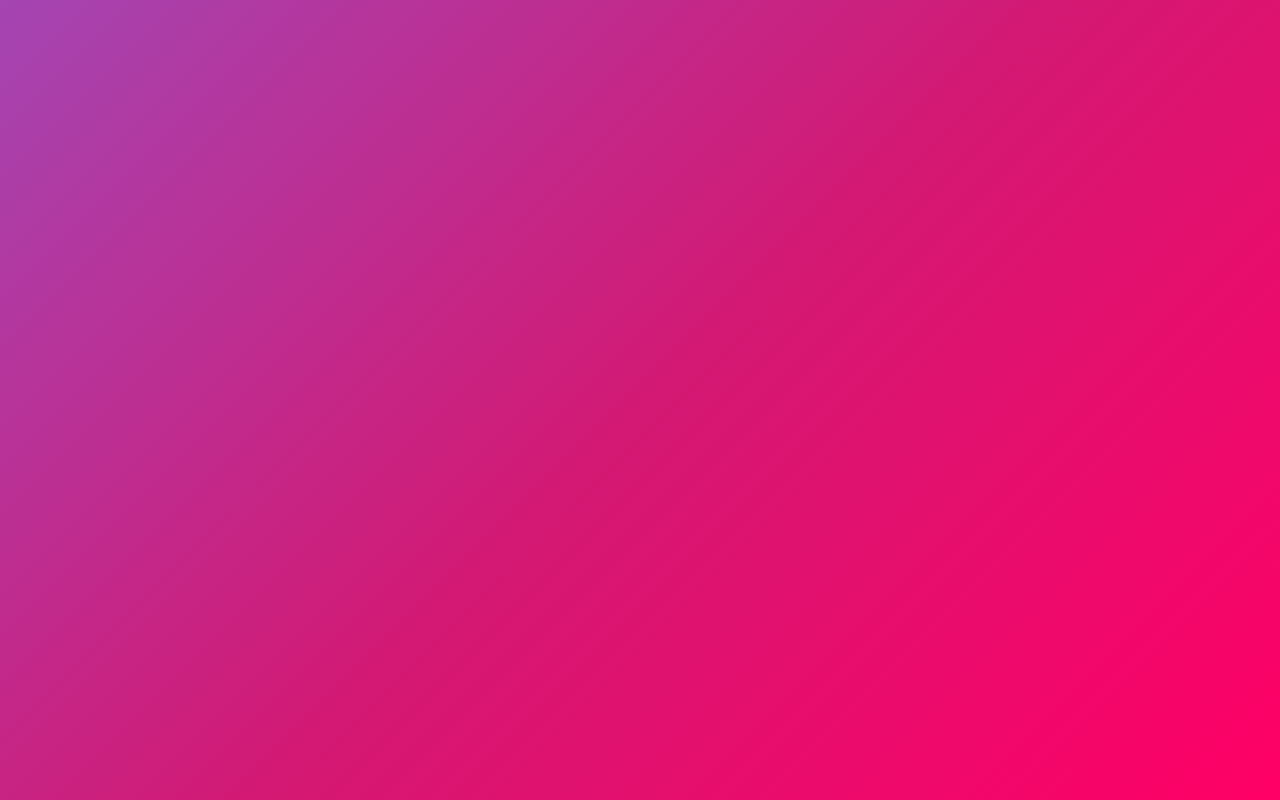
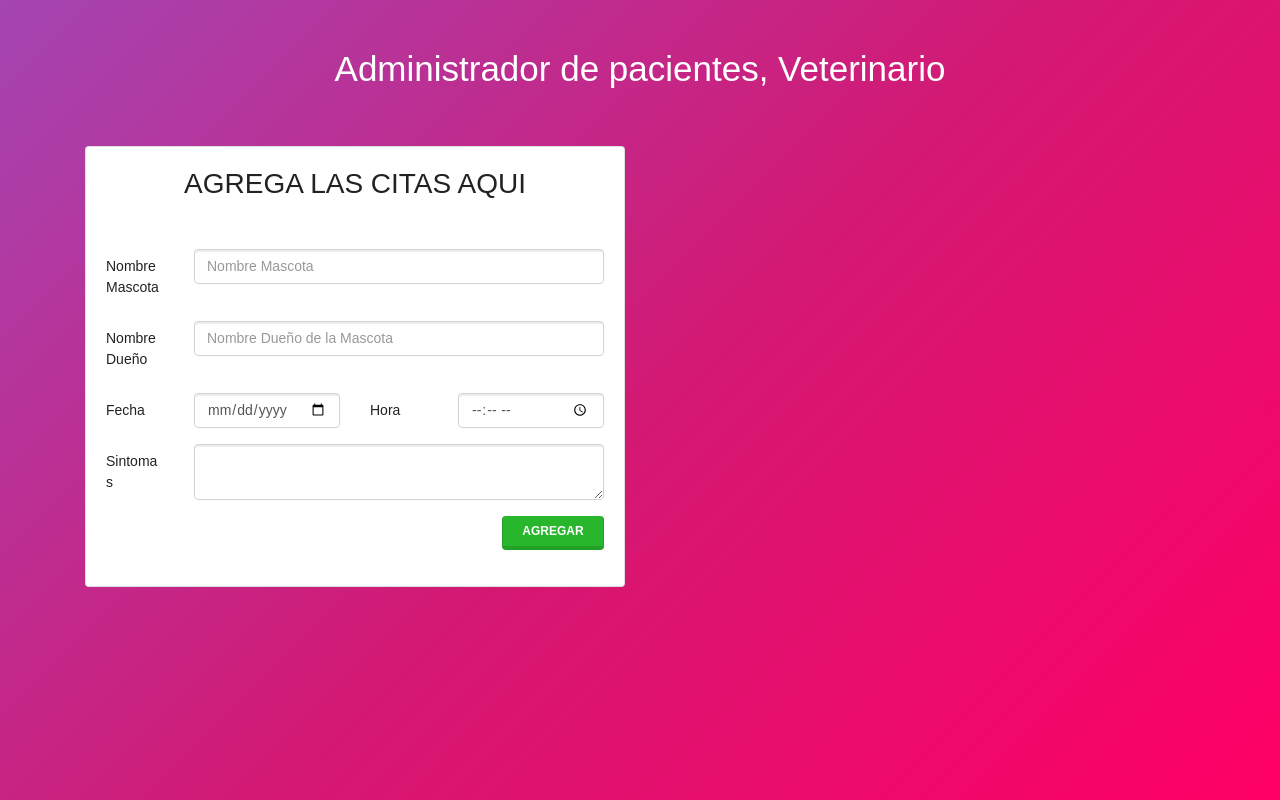
Before and after one commit to sg1jasper/ProyectosReact, a React (Create React App) app in the folder veterinaria/: page / in a window 1280 px wide. Built offline with nearby package versions, Linux system fonts and the light colour scheme.

Commit message:
Componente AgregarCita creado , comenzando con la logica de este

```diff
--- a/veterinaria/src/App.js
+++ b/veterinaria/src/App.js
@@ -1,10 +1,19 @@
 import React from 'react';
+import Header from './componentes/Header'
+import AgregarCita from './componentes/AgregarCita'
 
 
 function App() {
   return (
-    <div className="App">
-
+    <div className="container">
+      <Header
+        titulo = {'Administrador de pacientes,  Veterinario'}
+      />
+      <div className="row">
+        <div className="col-md-6">
+          <AgregarCita/>
+        </div>
+      </div>
     </div>
   );
 }
--- /dev/null
+++ b/veterinaria/src/componentes/AgregarCita.js
@@ -0,0 +1,57 @@
+import React, { Component } from 'react';
+
+class AgregarCita extends Component {
+    state = {  }
+    render() {
+        return (
+            <div className="card mt-5">
+                <div className="card-body">
+
+                    <h2 className="card-title text-center mb-5"> AGREGA LAS CITAS AQUI </h2>
+
+                    <form >
+                        <div className="form-group row">
+                            <label className="col-sm-4 col-lg-2 col-form-label">Nombre Mascota</label>
+                            <div className="col-sm-8 col-lg-10">
+                                <input type="text" className="form-control" placeholder="Nombre Mascota" />
+                            </div>
+                        </div>
+                        <div className="form-group row">
+                            <label className="col-sm-4 col-lg-2 col-form-label">Nombre Dueño</label>
+                            <div className="col-sm-8 col-lg-10">
+                                <input type="text" className="form-control"  placeholder="Nombre Dueño de la Mascota" />
+                            </div>
+                        </div>
+
+                        <div className="form-group row">
+                            <label className="col-sm-4 col-lg-2 col-form-label">Fecha</label>
+                            <div className="col-sm-8 col-lg-4  mb-4 mb-lg-0">
+                                <input type="date" className="form-control" />
+                            </div>
+
+                            <label className="col-sm-4 col-lg-2 col-form-label">Hora</label>
+                            <div className="col-sm-8 col-lg-4">
+                                <input type="time" className="form-control" />
+                            </div>
+                        </div>
+
+                        <div className="form-group row">
+                            <label className="col-sm-4 col-lg-2 col-form-label">Sintomas</label>
+                            <div className="col-sm-8 col-lg-10">
+                                <textarea  className="form-control"></textarea>
+                            </div>
+                        </div>
+                        <div className="form-group row justify-content-end">
+                            <div className="col-sm-3">
+                                <button type="submit" className="btn btn-success w-100">Agregar</button>
+                            </div>
+                        </div>
+                    </form>
+
+                </div>
+            </div>
+         );
+    }
+}
+
+export default AgregarCita;
--- a/veterinaria/src/componentes/Header.js
+++ b/veterinaria/src/componentes/Header.js
@@ -0,0 +1,11 @@
+import React from 'react';
+
+const Header = props =>{
+
+    return(
+        <header>
+        <h1 className="text-center"> {props.titulo}</h1>
+        </header>
+    )
+}
+export default Header ;
```
